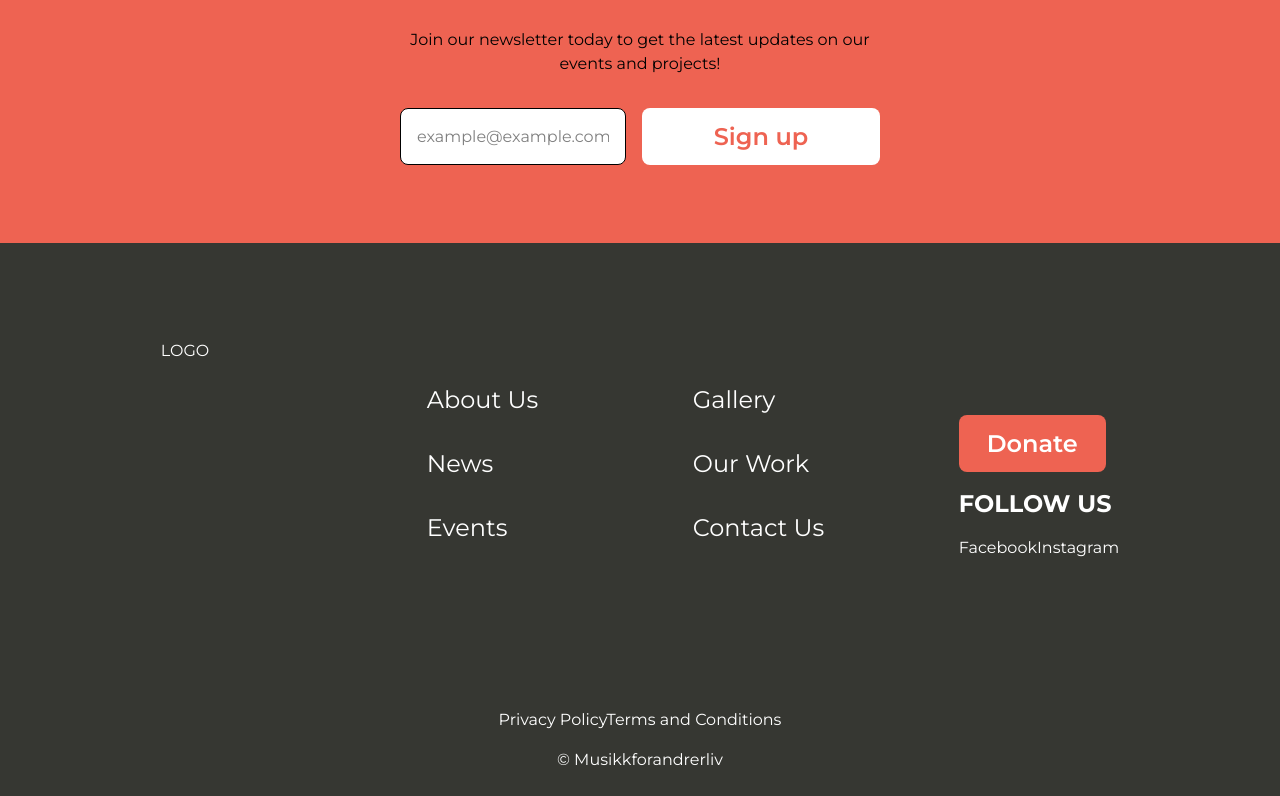
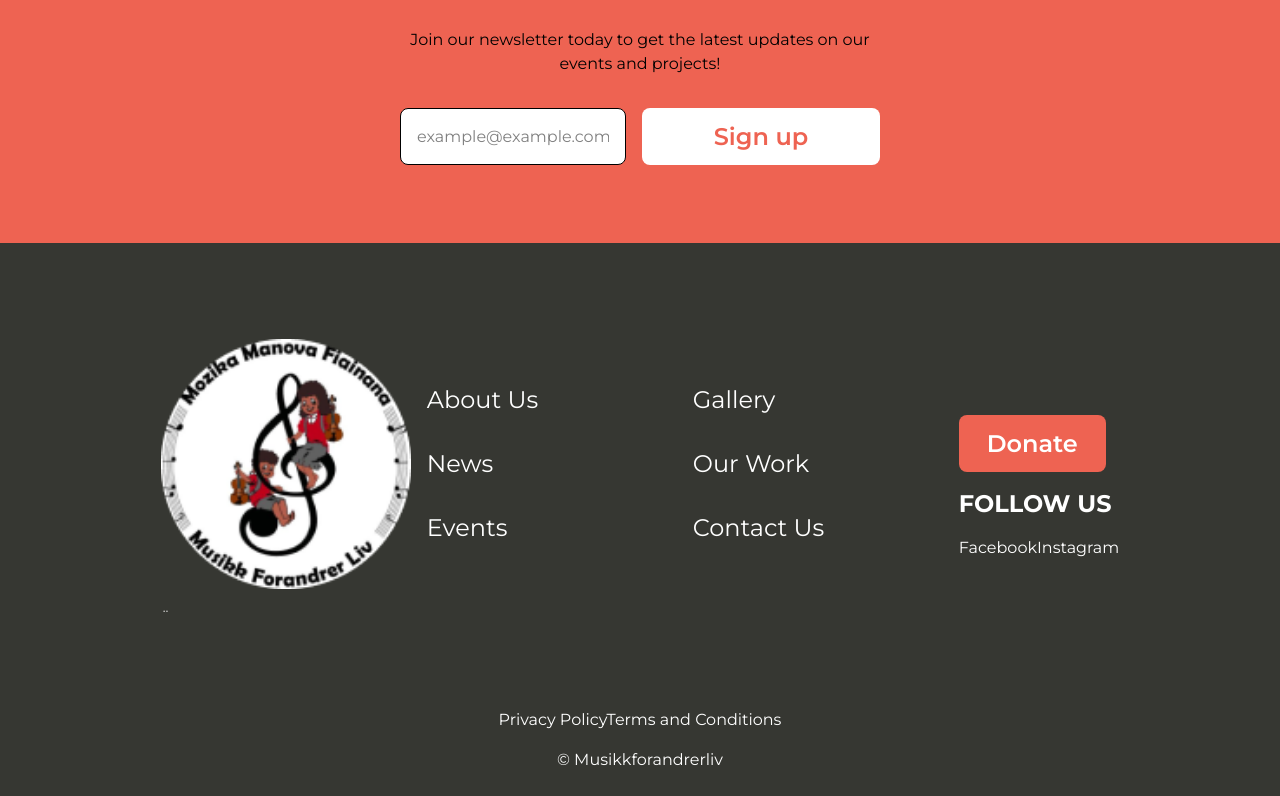
Before and after one commit to NoroffFEU/musikkforandrerliv.no, a React (Vite) app: page / in a window 1280 px wide. Shown: the part 9507-10303 px from the top of the page. Built offline with nearby package versions, Linux system fonts and the light colour scheme; a web font is replaced by a local one.

Commit message:
Fix: change out Placeholder logo for real logo

```diff
--- a/src/components/Footer.jsx
+++ b/src/components/Footer.jsx
@@ -3,6 +3,8 @@ import React, { useState } from 'react';
 import { Link } from 'react-router-dom';
 
 import { useTranslation } from 'react-i18next';
+
+import Logo from '/assets/placeholder-images/logo.png';
 
 function Footer() {
   const { t } = useTranslation();
@@ -51,24 +53,24 @@ function Footer() {
 
       {/* Links */}
       <section className="h-[1069px] bg-(--color-dark-green) text-white md:h-[553px] flex flex-col items-center relative">
-        <div className="grid grid-cols-2 md:grid-cols-3 gap-4 justify-center items-center mt-22 md:mt-24">
-          {/* Placeholder for logo */}
-          <div className="w-[170px] h-[170px] lg:h-[250px] lg:w-[250px] col-start-1">
-            LOGO
-          </div>
-
-          <div className="text-2xl flex flex-col col-start-1 md:col-start-2 gap-8">
+        <div className="grid grid-cols-2 sm:grid-rows-1 md:grid-cols-3 gap-4 justify-center items-center mt-22 md:mt-24">
+          {/* Placeholder for logo */}¨
+          <img
+            src={Logo}
+            alt="Musikkforandrerliv Logo"
+            className="w-[170px] h-[170px] lg:h-[250px] lg:w-[250px] col-start-1 row-start-1"
+          />
+          <div className="text-2xl flex flex-col col-start-1 md:col-start-2 md:row-start-1 gap-8">
             <Link to="/about">{t('common.footer.aboutUs')}</Link>
             <Link to="/news#newsSection">{t('common.footer.news')}</Link>
             <Link to="/news#eventsSection">{t('common.footer.events')}</Link>
           </div>
-          <div className="text-2xl flex flex-col col-start-1 md:col-start-3 gap-8">
+          <div className="text-2xl flex flex-col col-start-1 md:col-start-3 md:row-start-1 gap-8">
             <Link to="/#gallerySection">{t('common.footer.gallery')}</Link>
             <Link to="/work">{t('common.footer.ourWork')}</Link>
             <Link to="/contact">{t('common.footer.contactUs')}</Link>
           </div>
-
-          <div className="col-start-2 md:col-start-4 row-start-1 mt-12 gap-4 flex flex-col">
+          <div className="col-start-2 md:col-start-4  row-start-1 mt-12 gap-4 flex flex-col">
             <button className="bg-(--color-sunset-red) h-[57px] w-[147px] font-semibold text-white text-2xl rounded-lg focus:border-2 col-start-1 md:col-start-4 md:row-start-1">
               {t('common.buttons.donate')}
             </button>
```
